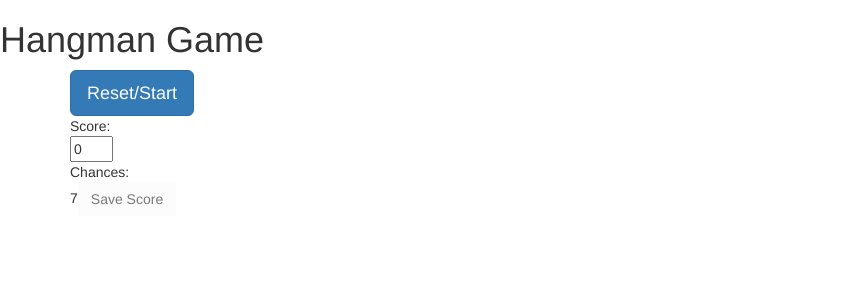
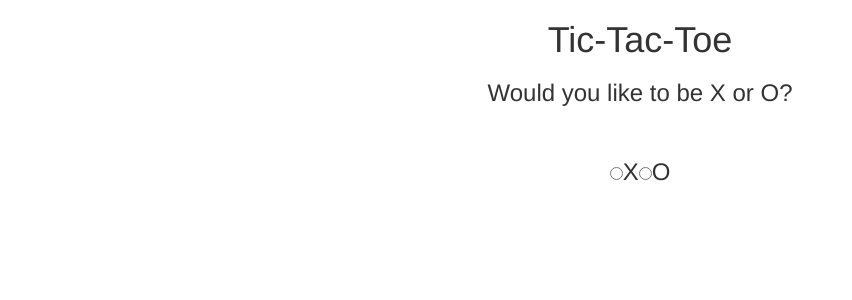
Before and after one commit to TheAlcoholicChicken/TicTacToeApp, a Node server app: page /game in a window 1280 px wide. Shown: the top 300 px of the page, without its empty margins (0-852 px from the left). Run offline with Node 20, Linux system fonts and the light colour scheme; some libraries are stand-ins or nearby versions.

Commit message:
Added Jade file

```diff
--- a/app.js
+++ b/app.js
@@ -8,7 +8,7 @@ var validator = require('express-validator');
 
 var mongo = require('mongodb');
 var monk = require('monk');
-var db = monk('mongodb://username:abcd1234@ds017193.mlab.com:17193/nodetest1')
+var db = monk('mongodb://admin:12345a@ds247852.mlab.com:47852/tictactoe')
 
 const indexRouter = require('./routes/index');
 const usersRouter = require('./routes/users');
--- a/config.js
+++ b/config.js
@@ -1,3 +1,3 @@
 module.exports = {
-    token: 'vQDHZcHguMlyHBGoIqFD' // auth token
+    token: 'vRDHZcHguMlyHBGoIqFD' // auth token
 };
--- a/public/stylesheets/style.css
+++ b/public/stylesheets/style.css
@@ -0,0 +1,89 @@
+.infoContainer {
+    display: grid;
+    grid-gap: auto;
+    grid-template-columns: 33% 33% 33%;
+    text-align: center;
+  }
+
+  .infoBox {
+    background-color: lightgray;
+    color: white;
+    padding: 20px;
+  }
+
+  .gameContainer {
+    display: grid;
+    grid-template-columns: 1fr 1fr 1fr;
+    grid-template-rows: 100px 100px 100px;
+    background-color: azure;
+    border: 5px solid blue;
+    text-align: center;
+  }
+
+  .gameContainer > .blue {
+    background-color: blue;
+    color: white;
+    padding: 20px;
+    font-size: 48px;
+  }
+
+  .gameContainer > .red {
+    background-color: red;
+    color: white;
+    padding: 20px;
+    font-size: 48px;
+  }
+
+  .gameContainer > .gray {
+    background-color: gray;
+    color: purple;
+    padding: 24px;
+    font-size: 24px;
+  }
+
+  .gameContainer > div {
+    border: 2px solid blue;
+    border-radius: 25px;
+    background-color: lightgray;
+    padding: 35px;
+    color: green;
+  }
+
+  .center {
+    text-align: center;
+  }
+
+  .yellow {
+    background-color: yellow;
+  }
+
+  .blackText {
+    color: black;
+    font-size: 18px;
+  }
+
+  .yellowBig {
+    background-color: yellow;
+    font-size: 36px;
+  }
+
+  .redBig {
+    background-color: red;
+    font-size: 36px;
+  }
+
+  .red {
+    background-color: red;
+  }
+
+  #resetButton {
+    background-color: blue;
+  }
+
+  .displayNone {
+    display: none;
+  }
+
+  .unclickable {
+    pointer-events: none;
+  }
--- a/views/game.jade
+++ b/views/game.jade
@@ -2,21 +2,34 @@ extends layout
 
 block content
   body(onload="load_auth()")
-    h1#headingTitle Hangman Game
-    div.container
-      div#authmessage
+    h1.center Tic-Tac-Toe
+    h3
+      form#playerForm.center(name="askuser", method="post", action="/askuser")
+        div Would you like to be X or O?
+        br
+        br
+        input(type="radio", name="radio", value="X")
+        | X
+        input(type="radio", name="radio", value="O")
+        | O
+    h3
+      div#playerOne.center
+    div#gameResult.center
+    div#congratsOrSorry.center
+    section#gameInfo(class="infoContainer displayNone")
+      div#yourTurn.infoBox Your turn
+      button#resetButton.infoBox Reset Game
+      div#compTurn.infoBox Computer's turn
+    div#counter(class="center displayNone")
+    section#gameGrid(class="gameContainer displayNone")
+      div#one(class="item item-1") item-1
+      div#two(class="item item-2") item-2
+      div#three(class="item item-3") item-3
 
-    div#gameContent.container
-      div#buttonHolder
-      div#wordHolder
-      div#defHolder
-      div#message
-      button#resetBtn(class="btn btn-primary btn-lg" onclick="resetClicked()") Reset/Start
+      div#four(class="item item-4") item-4
+      div#five(class="item item-5") item-5
+      div#six(class="item item-6") item-6
 
-    form#formAddUser(name="addscore", method="post", action="/addscore")
-      div#addUser.container
-        div#scoreHolder Score:
-        input#scoreNum(type="disabled" size=2 value=0 placeholder="score" name="score")
-        div#chancesHolder Chances:
-        span#chanceNum 7
-        button#saveBtn(class="btn btn-action" type="submit" disabled) Save Score
+      div#seven(class="item item-7") item-7
+      div#eight(class="item item-8") item-8
+      div#nine(class="item item-9") item-9
--- a/views/layout.jade
+++ b/views/layout.jade
@@ -7,5 +7,5 @@ html
     script(src='/javascripts/controller.js')
     script(src='/javascripts/model.js')
     script(src='/javascripts/view.js')
-    <script src="https://code.jquery.com/jquery-3.3.1.min.js"></script>
+    script(src='https://code.jquery.com/jquery-3.3.1.min.js')
   block content
--- a/views/userlist.jade
+++ /dev/null
@@ -1,6 +0,0 @@
-extends layout
-
-block content
-  body
-      h1.
-        User List
```
Also changed, not shown: views/newuser.jade (deleted, +0 -10 lines).
